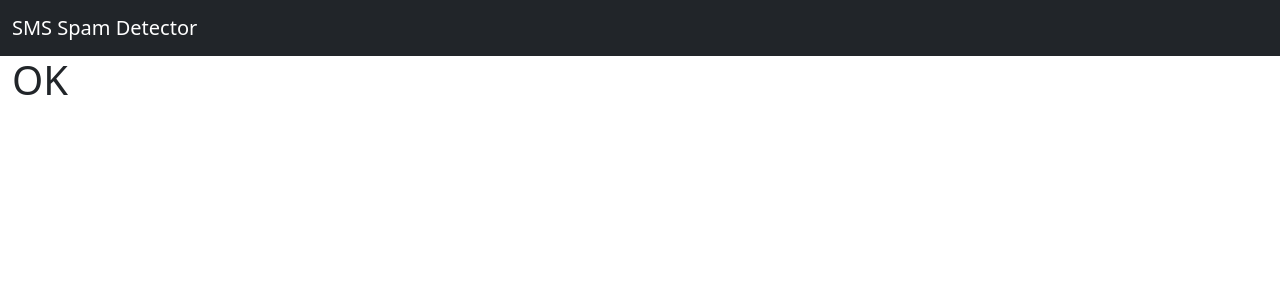
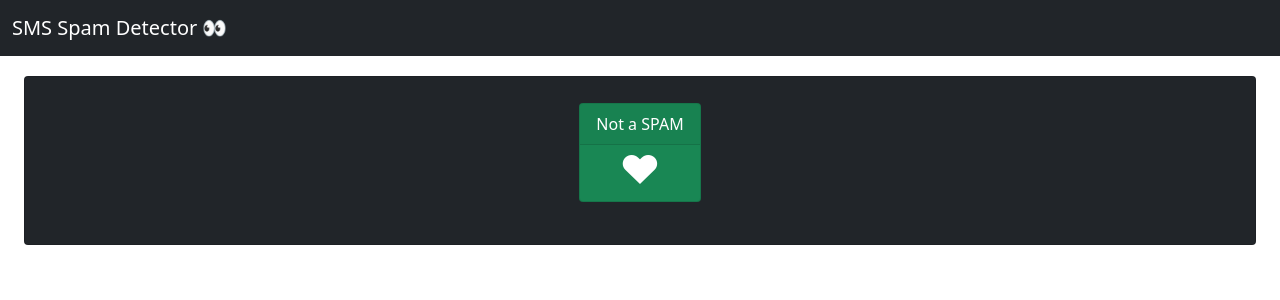
Before and after one commit to AKXAT/SMS-Spam-Detection, a Django app: template spamdetection/baseapp/templates/baseapp/result.html in a window 1280 px wide. Shown: the top 300 px of the page. Run offline with Django 3.2, Linux system fonts and the light colour scheme; the template is opened without the code that fills it, so the values that code supplies are empty.

Commit message:
Refined the HTML with some eyecathing elements

```diff
--- a/spamdetection/baseapp/templates/baseapp/base.html
+++ b/spamdetection/baseapp/templates/baseapp/base.html
@@ -11,7 +11,7 @@
 <body>
     <nav class="navbar navbar-dark bg-dark">
         <div class="container-fluid">
-          <a class="navbar-brand">SMS Spam Detector</a>
+          <a class="navbar-brand">SMS Spam Detector 👀</a>
         </div>
     </nav>
     <div class="container-fluid">
--- a/spamdetection/baseapp/templates/baseapp/result.html
+++ b/spamdetection/baseapp/templates/baseapp/result.html
@@ -1,6 +1,25 @@
 {% extends 'baseapp/base.html' %}
 {% block content %}
 
-<h1>OK</h1>
+
+<div class="container-fluid" style="margin-top: 20px;">
+    <div class="card text-white bg-dark mb-3" style="padding: 10px;">
+        <div class="card-body text-center">
+            <div class="col d-flex justify-content-center ">
+                {% if Spam == True %}
+                    <div class="card text-white bg-danger mb-3" style="text-align: center;">
+                        <div class="card-header">It's a SPAM!!</div>
+                        <h1>⚠</h1>
+                    </div>
+                {% else %}
+                    <div class="card text-white bg-success mb-3" style="text-align: center;">
+                        <div class="card-header">Not a SPAM </div>
+                        <h1>❤</h1>
+                    </div>
+                {% endif %}
+            </div>
+        </div>
+      </div>
+</div>
 
 {% endblock content %}
```
Also changed, not shown: spamdetection/baseapp/views.py (+8 -3 lines).
